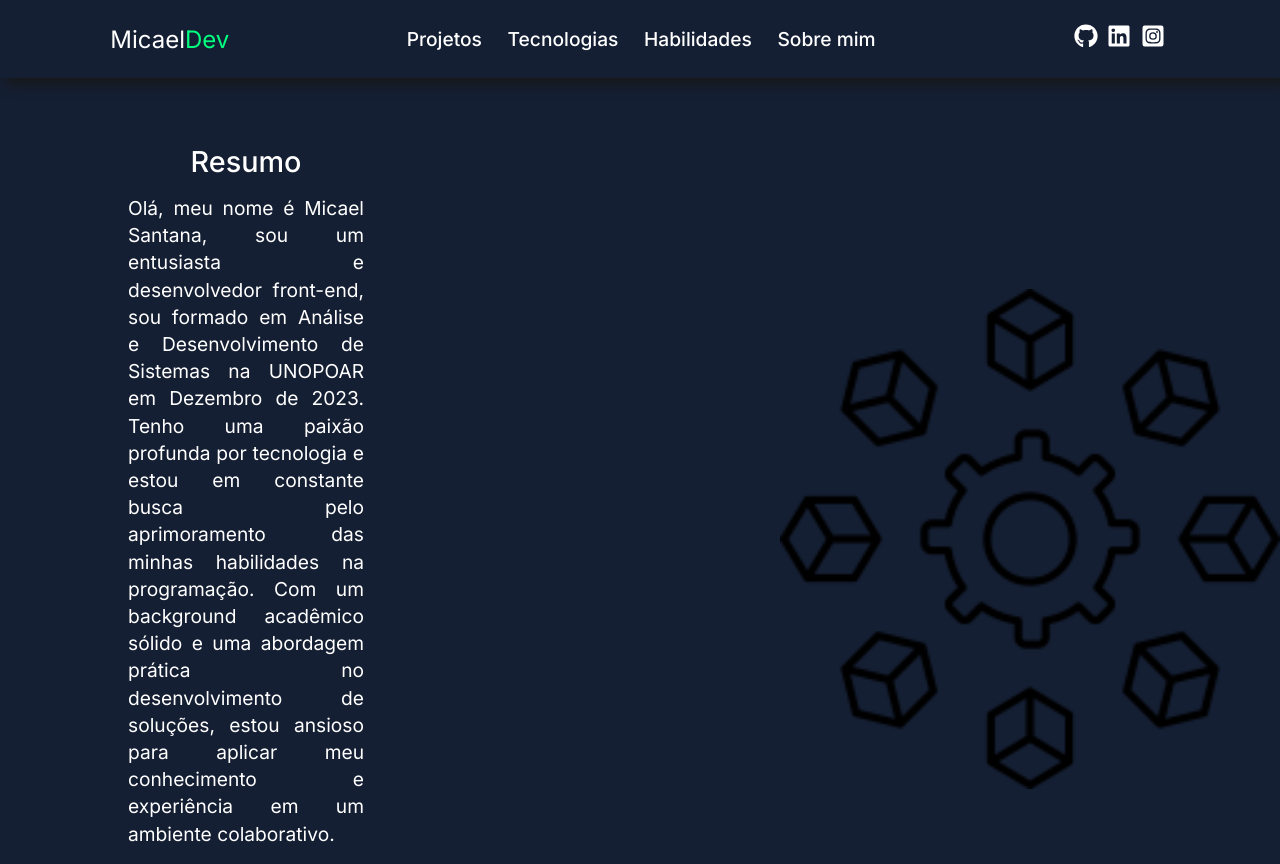
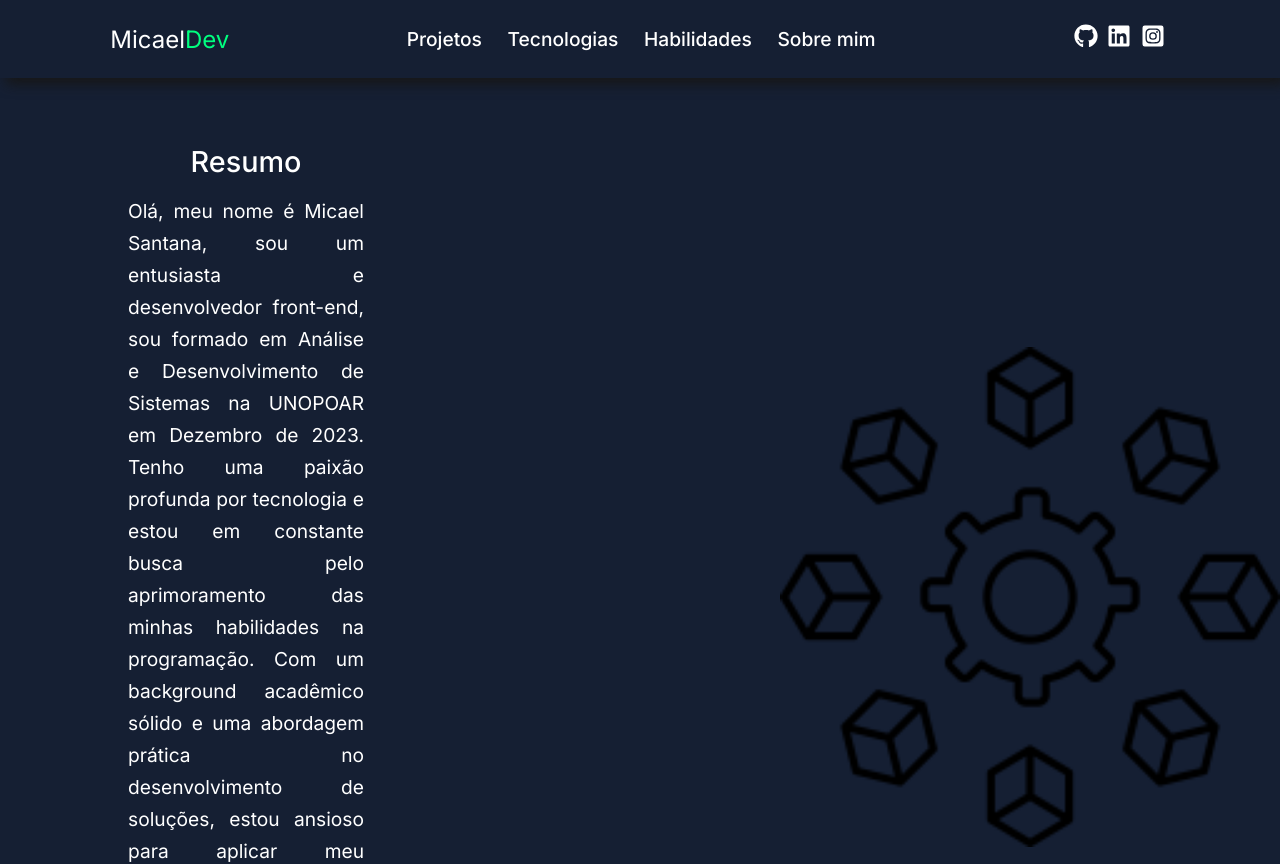
Before and after one commit to iSantanaaH/front-end-web, a Next.js app: page / in a window 1280 px wide. Shown: the top 864 px of the page. Built offline with nearby package versions, Linux system fonts and the light colour scheme.

Commit message:
chamge line height

```diff
--- a/app/page.module.css
+++ b/app/page.module.css
@@ -15,7 +15,7 @@
 }
 
 .Resume p {
-  line-height: 1.7rem;
+  line-height: 2rem;
   text-align: justify;
 }
 
@@ -140,10 +140,6 @@
   justify-content: center;
   align-items: center;
   gap: 25rem;
-}
-
-.BackgroundImage {
-  color: var(--white-full);
 }
 
 .ContainerBoxes {
```
